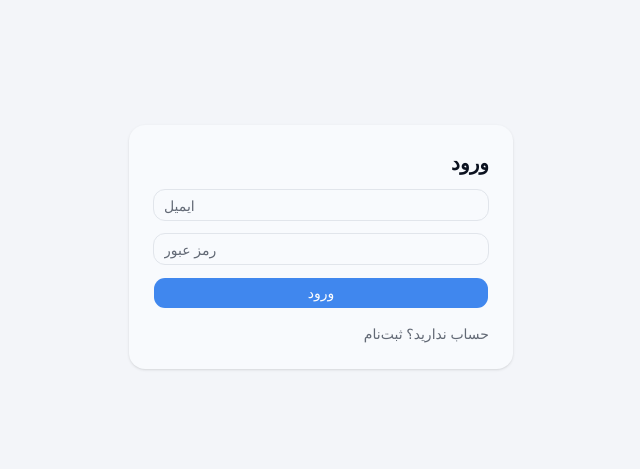
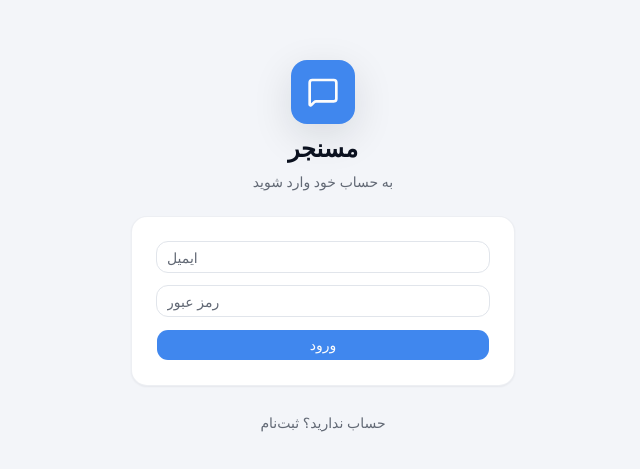
Before and after one commit to condev-dev/messenger, a Next.js app: page /login in a window 1280 px wide. Shown: the part 153-622 px from the top of the page, without its empty margins (430-1070 px from the left). Built offline with nearby package versions, Linux system fonts and the light colour scheme; no server answers.

Commit message:
feat: redesign login page

```diff
--- a/src/app/login/page.tsx
+++ b/src/app/login/page.tsx
@@ -5,6 +5,7 @@ import { supabase } from "@/lib/supabase";
 import { Button } from "@/components/ui/button";
 import { Input } from "@/components/ui/input";
 import { toast } from "sonner";
+import { MessageSquare } from "lucide-react";
 
 export default function Login() {
   const r = useRouter();
@@ -12,14 +13,24 @@ export default function Login() {
   const [password, setPassword] = useState("");
   const [username, setUsername] = useState("");
   const [mode, setMode] = useState<"in" | "up">("in");
+  const [loading, setLoading] = useState(false);
 
   const submit = async () => {
+    if (!email.trim() || !password.trim()) {
+      toast.error("ایمیل و رمز را وارد کنید");
+      return;
+    }
+    if (mode === "up" && !username.trim()) {
+      toast.error("نام کاربری را وارد کنید");
+      return;
+    }
+    setLoading(true);
     const res = mode === "in"
       ? await supabase.auth.signInWithPassword({ email, password })
       : await supabase.auth.signUp({ email, password, options: { data: { username } } });
+    setLoading(false);
     if (res.error) return toast.error(res.error.message);
 
-    // signUp بدون session یعنی «تایید ایمیل» روشنه
     if (mode === "up" && !res.data.session) {
       toast.success("حساب ساخته شد. ایمیل تایید را بررسی کنید.");
       setMode("in");
@@ -29,14 +40,53 @@ export default function Login() {
   };
 
   return (
-    <main className="grid min-h-dvh place-items-center p-4">
-      <div className="w-full max-w-sm space-y-3 rounded-2xl bg-background p-6 shadow">
-        <h1 className="text-xl font-bold">{mode === "in" ? "ورود" : "ثبت‌نام"}</h1>
-        {mode === "up" && <Input placeholder="نام کاربری (انگلیسی)" value={username} onChange={(e) => setUsername(e.target.value)} />}
-        <Input type="email" placeholder="ایمیل" dir="ltr" value={email} onChange={(e) => setEmail(e.target.value)} />
-        <Input type="password" placeholder="رمز عبور" dir="ltr" value={password} onChange={(e) => setPassword(e.target.value)} />
-        <Button className="w-full" onClick={submit}>{mode === "in" ? "ورود" : "ساخت حساب"}</Button>
-        <button className="text-sm text-muted-foreground" onClick={() => setMode(mode === "in" ? "up" : "in")}>
+    <main className="grid min-h-dvh place-items-center bg-app-bg p-4">
+      <div className="w-full max-w-sm space-y-6">
+        {/* لوگو */}
+        <div className="flex flex-col items-center gap-2">
+          <div className="size-16 rounded-2xl bg-primary text-primary-foreground grid place-items-center shadow-lg">
+            <MessageSquare className="size-8" />
+          </div>
+          <h1 className="text-2xl font-bold">مسنجر</h1>
+          <p className="text-sm text-muted-foreground">
+            {mode === "in" ? "به حساب خود وارد شوید" : "حساب جدید بسازید"}
+          </p>
+        </div>
+
+        {/* فرم */}
+        <div className="space-y-3 rounded-2xl bg-panel p-6 shadow-sm border border-border/60">
+          {mode === "up" && (
+            <Input
+              placeholder="نام کاربری (انگلیسی)"
+              value={username}
+              onChange={(e) => setUsername(e.target.value)}
+              dir="ltr"
+            />
+          )}
+          <Input
+            type="email"
+            placeholder="ایمیل"
+            dir="ltr"
+            value={email}
+            onChange={(e) => setEmail(e.target.value)}
+          />
+          <Input
+            type="password"
+            placeholder="رمز عبور"
+            dir="ltr"
+            value={password}
+            onChange={(e) => setPassword(e.target.value)}
+            onKeyDown={(e) => { if (e.key === "Enter") void submit(); }}
+          />
+          <Button className="w-full" onClick={() => void submit()} disabled={loading}>
+            {loading ? "در حال پردازش…" : mode === "in" ? "ورود" : "ساخت حساب"}
+          </Button>
+        </div>
+
+        <button
+          className="w-full text-center text-sm text-muted-foreground hover:text-foreground transition-colors"
+          onClick={() => setMode(mode === "in" ? "up" : "in")}
+        >
           {mode === "in" ? "حساب ندارید؟ ثبت‌نام" : "حساب دارید؟ ورود"}
         </button>
       </div>
```
